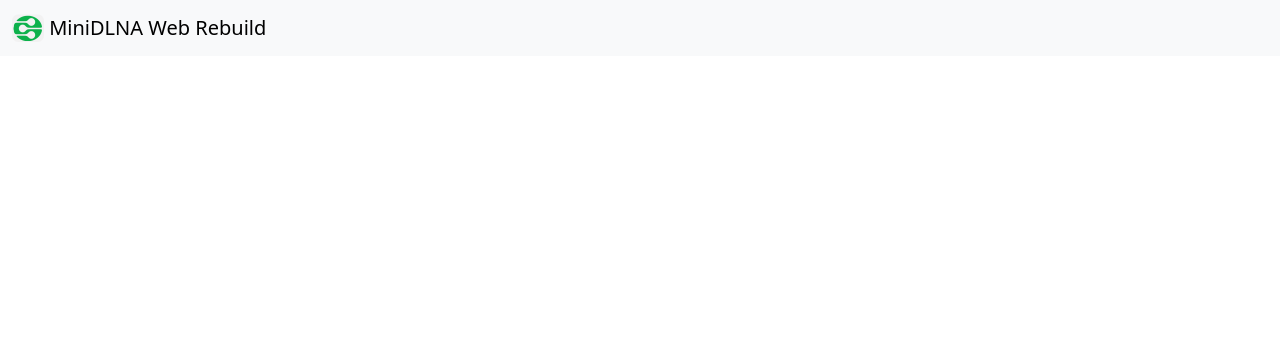
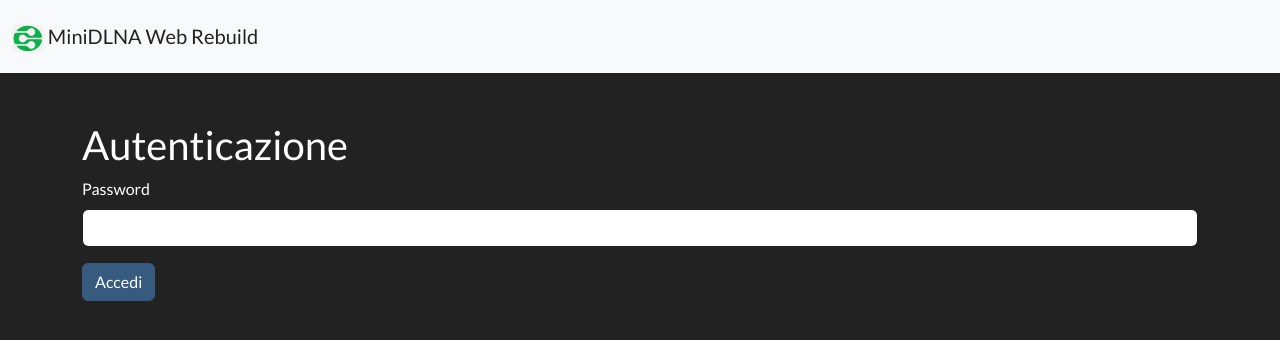
Before and after one commit to armando-basile/minidlna-web-rebuild, a PHP site: page / in a window 1280 px wide. Shown: the top 340 px of the page. Run offline with PHP 8.4, Linux system fonts and the light colour scheme.

Commit message:
update for login

```diff
--- a/index.php
+++ b/index.php
@@ -6,12 +6,46 @@ $login = file_get_contents("template/login.html");
 $rebuild = file_get_contents("template/rebuild.html");
 $page = $rebuild;
 
+/**
+ * Check for user password
+ *
+ * @return void
+ */
+function VerifyLogin() {
+
+    $correct_password = 'minidlna';
+    $entered_password = $_POST['password'];
+
+    if ($entered_password === $correct_password) {
+        // Right password, user logged
+        $_SESSION["authenticated"] = true;
+    } else {
+        // Wrong password
+        $_SESSION['error'] = 'Wrong password !!';
+    }
+}
+
 // reopen session
 if(!isset($_SESSION)) { session_start(); }
 
+// Check for password sent
+if ($_SERVER['REQUEST_METHOD'] === 'POST' && isset($_POST['password'])) {
+    VerifyLogin();
+}
+
 // check for user log in
-if ((!isset($_SESSION["username"])) || (empty($_SESSION["username"]))) {
+if ((!isset($_SESSION["authenticated"])) || ($_SESSION["authenticated"] !== true)) {
     $page = $login;
+
+    // Update error message
+    $error_message = '';
+    if (isset($_SESSION['error'])) {
+        $error_message = '<div class="alert alert-danger">' . htmlspecialchars($_SESSION['error']) . '</div>';
+        unset($_SESSION['error']);
+    }
+
+    // Sostituisci placeholder nel login template
+    $page = str_replace("<!-- ERROR-MESSAGE -->", $error_message, $page);
 }
 
 # Page content
--- a/template/login.html
+++ b/template/login.html
@@ -0,0 +1,11 @@
+<div class="container mt-5">
+    <h2>Autenticazione</h2>
+    <!-- ERROR-MESSAGE -->
+    <form action="index.php" method="POST">
+        <div class="mb-3">
+            <label for="password" class="form-label">Password</label>
+            <input type="password" class="form-control" id="password" name="password" required>
+        </div>
+        <button type="submit" class="btn btn-primary">Accedi</button>
+    </form>
+</div>
--- a/template/main.html
+++ b/template/main.html
@@ -3,7 +3,7 @@
     <head>
         <meta charset="UTF-8">
         <title>Monitor MiniDLNA</title>
-        <link href="css/bootstrap.css" rel="stylesheet">
+        <link href="css/bootstrap-darkly.css" rel="stylesheet">
     </head>
     <body>
 
```
